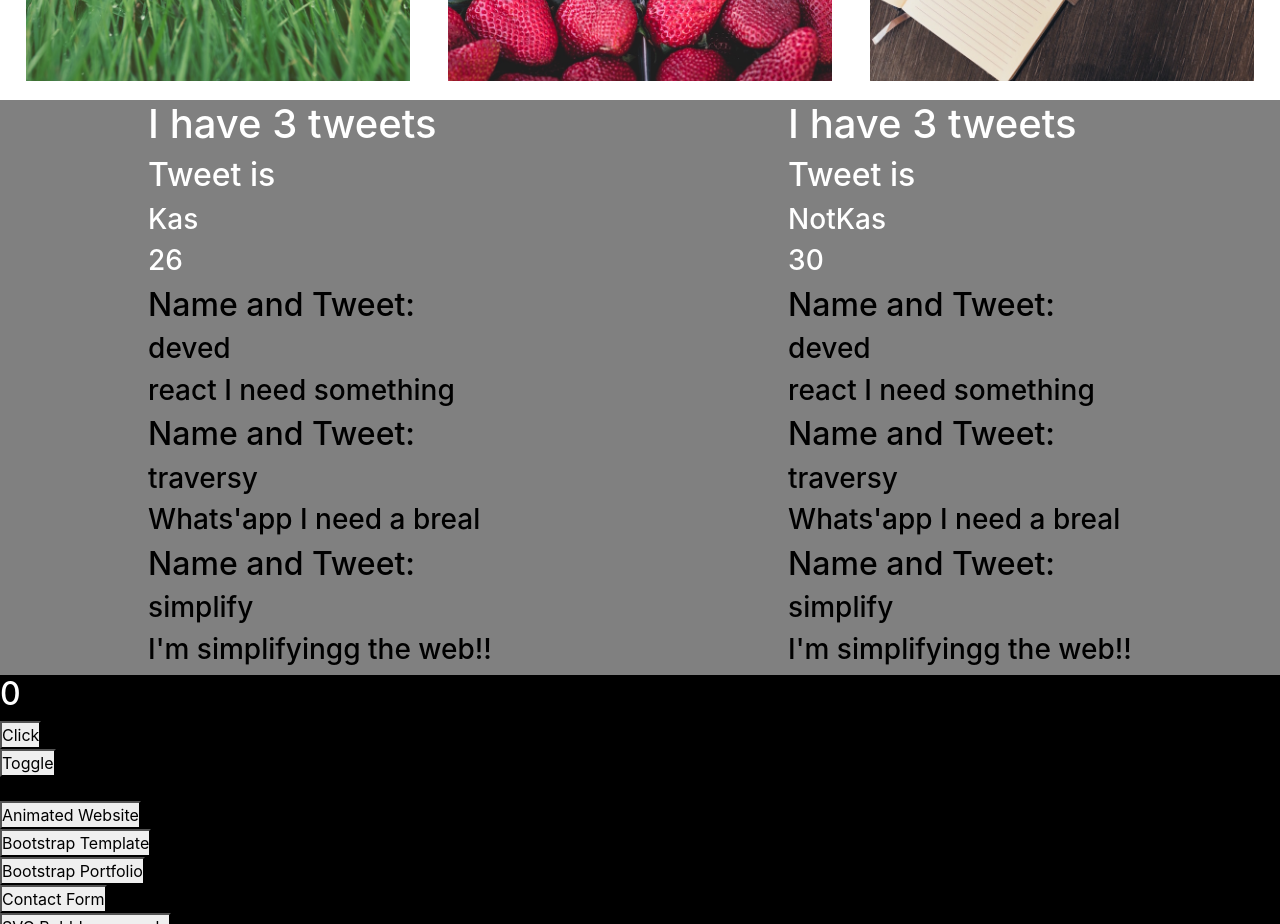
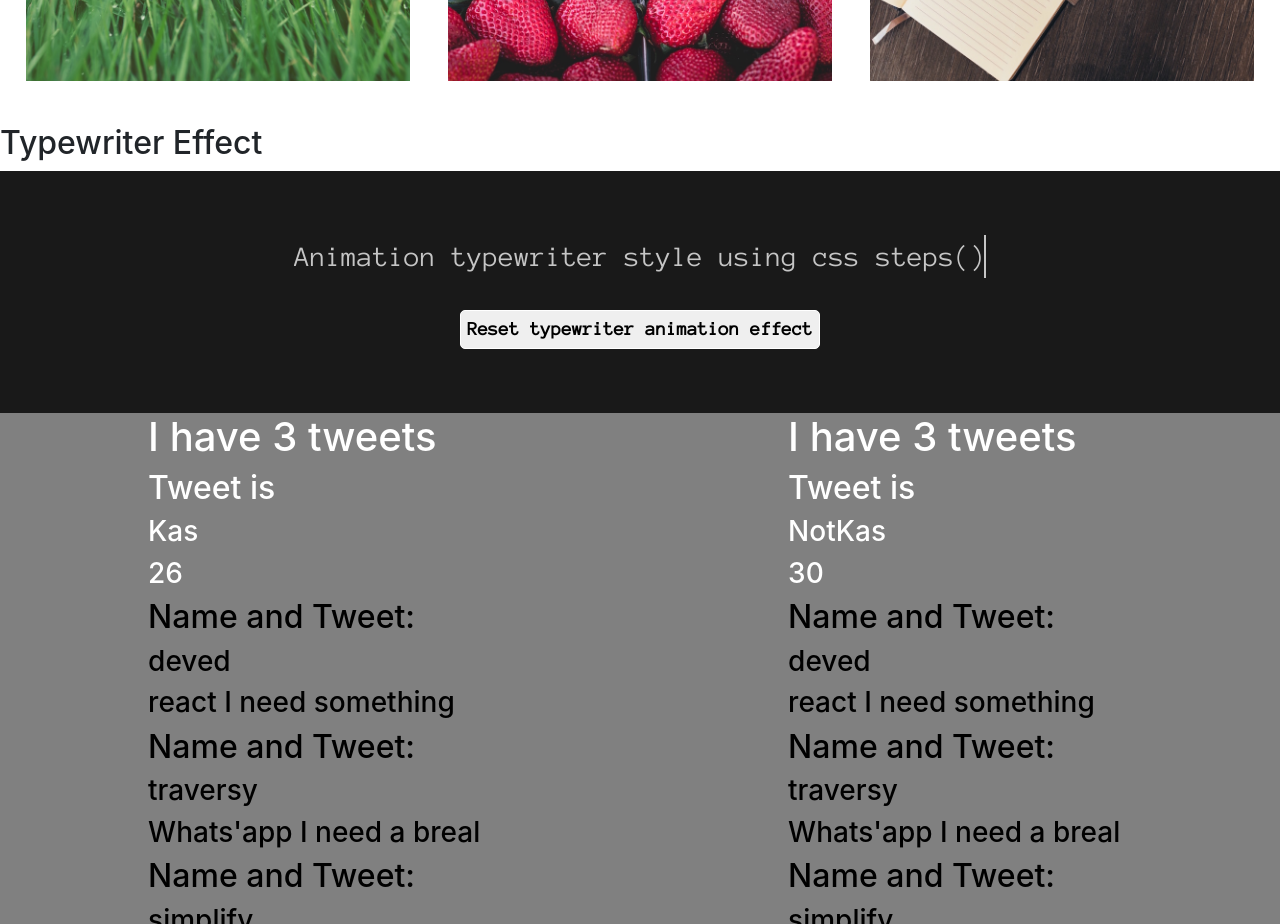
Before and after one commit to KassenBoyaubay/website, a React (Create React App) app: page / in a window 1280 px wide. Shown: the part 7660-8584 px from the top of the page. Built offline with nearby package versions, Linux system fonts and the light colour scheme; no server answers.

Commit message:
added typewriter_effect

```diff
--- a/src/App.js
+++ b/src/App.js
@@ -19,6 +19,7 @@ import StatsCard from "./components/stats_card/statsCard";
 import Minesweeper from "./components/minesweeper/minesweeper";
 import ContentSlider from "./components/content_slider/contentSlider";
 import ImageLightbox from "./components/image_lightbox/imageLightbox";
+import TypewriterEffect from "./components/typewriter_effect/TypewriterEffect";
 
 const App = () => {
   const name = "Kas";
@@ -139,6 +140,9 @@ const App = () => {
       <br />
       <h2>Image Lightbox</h2>
       <ImageLightbox />
+      <br />
+      <h2>Typewriter Effect</h2>
+      <TypewriterEffect />
       <div className="home" style={{ display: "flex" }}>
         <Tweets me={name} age={age} />
         <Tweets me="NotKas" age="30" />
--- /dev/null
+++ b/src/components/typewriter_effect/TypewriterEffect.jsx
@@ -0,0 +1,35 @@
+import React, { useState } from "react";
+import "./typewriterEffect.scss";
+
+const TypewriterEffect = () => {
+  const [anim, setAnim] = useState("anim-typewriter");
+  const [text, setText] = useState(
+    "Animation typewriter style using css steps()"
+  );
+  const [toggleAnim, setToggleAnim] = useState(true);
+
+  const reset = (cond) => {
+    if (cond) {
+      setAnim("");
+      setText("");
+      setToggleAnim(false);
+    } else {
+      setAnim("anim-typewriter");
+      setText("Animation typewriter style using css steps()");
+      setToggleAnim(true);
+    }
+  };
+
+  return (
+    <div className="TypewriterEffect">
+      <p className={`line-1 ${anim}`}>{text}</p>
+      <div className="te-button">
+        <button onClick={() => reset(toggleAnim)}>
+          {toggleAnim ? "Reset typewriter animation effect" : "Start again"}
+        </button>
+      </div>
+    </div>
+  );
+};
+
+export default TypewriterEffect;
--- /dev/null
+++ b/src/components/typewriter_effect/typewriterEffect.scss
@@ -0,0 +1,63 @@
+/* Google Fonts */
+@import url(https://fonts.googleapis.com/css?family=Anonymous+Pro);
+
+/* Global */
+.TypewriterEffect {
+  overflow: hidden;
+  padding: 4em;
+  color: rgba(255, 255, 255, 0.75);
+  font-family: "Anonymous Pro", monospace;
+  background-color: rgb(25, 25, 25);
+
+  .line-1 {
+    position: relative;
+    top: 50%;
+    width: 24em;
+    margin: 0 auto;
+    border-right: 2px solid rgba(255, 255, 255, 0.75);
+    font-size: 180%;
+    text-align: center;
+    white-space: nowrap;
+    overflow: hidden;
+  }
+
+  .te-button {
+    margin-top: 2em;
+    display: flex;
+    justify-content: center;
+
+    button {
+      font-size: 120%;
+      padding: 4px 6px;
+      font-weight: bold;
+      border: 1px solid white;
+      border-radius: 5px;
+
+      &:hover {
+        opacity: 0.9;
+      }
+    }
+  }
+
+  /* Animation */
+  .anim-typewriter {
+    animation: typewriter 4s steps(44) 1s 1 normal both,
+      blinkTextCursor 500ms steps(44) infinite normal;
+  }
+  @keyframes typewriter {
+    from {
+      width: 0;
+    }
+    to {
+      width: 24em;
+    }
+  }
+  @keyframes blinkTextCursor {
+    from {
+      border-right-color: rgba(255, 255, 255, 0.75);
+    }
+    to {
+      border-right-color: transparent;
+    }
+  }
+}
```
